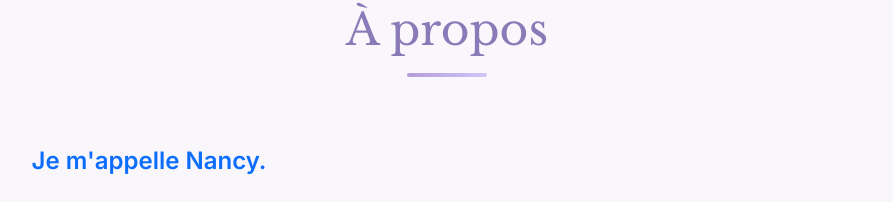
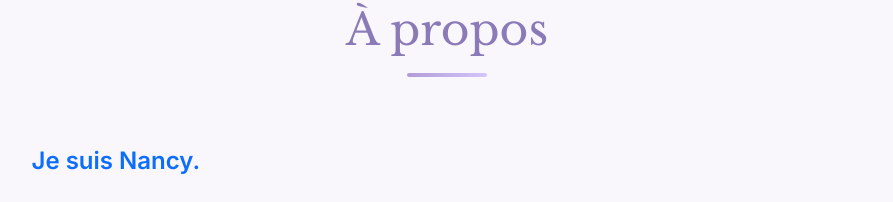
Before and after one commit to BADOU-Conrad/Hero, a website: page index.html in a window 1280 px wide. Shown: the part 3595-3797 px from the top of the page, without its empty margins (193-1086 px from the left). Drawn offline with nearby package versions, Linux system fonts and the light colour scheme.

```diff
--- a/index.html
+++ b/index.html
@@ -157,7 +157,7 @@
             <div class="row justify-content-center">
                 <div class="col-lg-9" data-aos="fade-up" data-aos-delay="100">
                     <div class="apropos-content">
-                        <p class="fs-5 mb-4"><strong class="text-primary fs-4">Je m'appelle Nancy.</strong></p>
+                        <p class="fs-5 mb-4"><strong class="text-primary fs-4">Je suis Nancy.</strong></p>
                         <p class="fs-5 mb-4 text-justify">Titulaire d'une licence en psychologie du travail et des organisations, et actuellement en formation continue en psychologie, j'ai à cœur d'offrir un espace d'écoute profondément humain, respectueux et sécurisant.</p>
                         <p class="fs-5 mb-4 text-justify">Mon approche est centrée sur l'écoute attentive, le soutien psychosocial et l'accompagnement, en tenant compte du vécu, du rythme et de la sensibilité de chaque personne.</p>
                         <p class="fs-5 mb-4 text-justify">J'interviens principalement auprès des enfants, des jeunes et des femmes, autour des questions de bien-être psychologique, de résilience, d'égalité des genres, de protection de l'enfance et de santé sexuelle et reproductive.</p>
```
